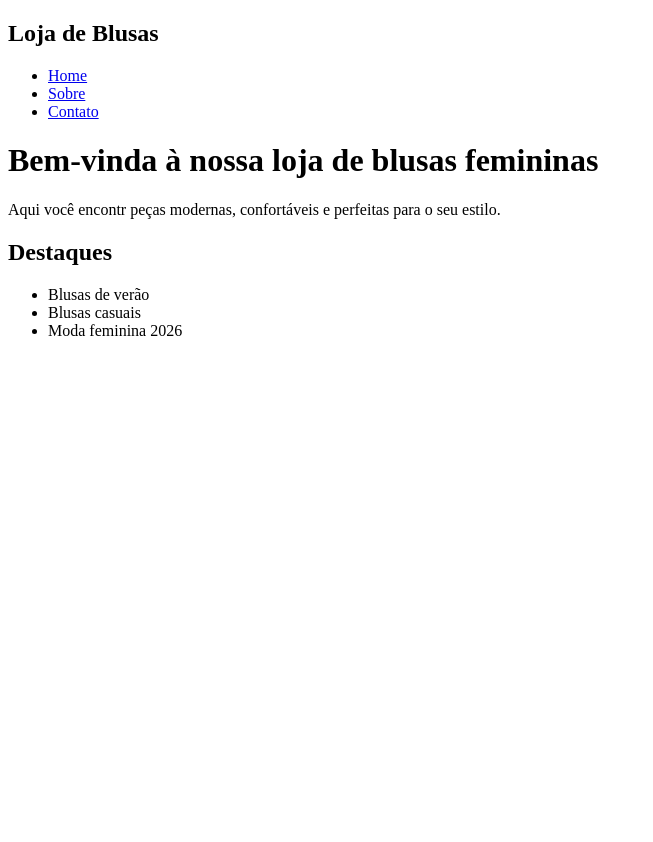
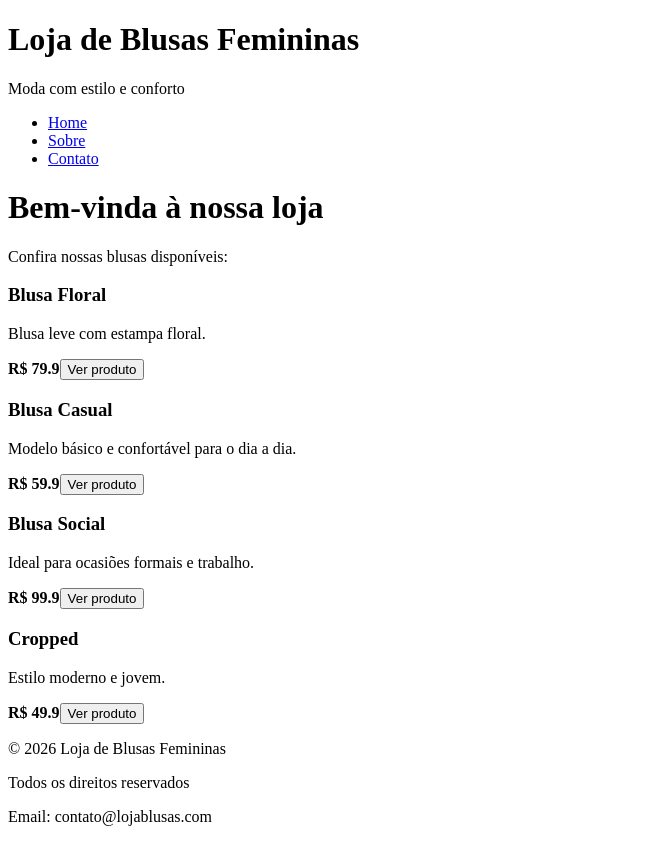
Before and after one commit to GianWarmling/projetoEstudoReact, a React (Vite) app in the folder projetoEstudo/: page / in a window 1280 px wide. Shown: the whole page, without its empty margins (0-653 px from the left). Before the commit the page ends 800 px from the top, so only its background shows below. Built offline with nearby package versions, Linux system fonts and the light colour scheme.

Commit message:
Subindo novas criações e atualizações

```diff
--- a/projetoEstudo/src/App.jsx
+++ b/projetoEstudo/src/App.jsx
@@ -1,19 +1,25 @@
 import { Route, Routes } from "react-router-dom"
+import Header from "./components/Header"
+import Footer from "./components/Footer"
 import Navbar from './components/Navbar'
 import Home from "./pages/Home"
 import Sobre from "./pages/Sobre"
 import Contato from "./pages/Contato"
+import Product from "./pages/Product"
 
 function App() {
   return (
     <div>
-      <Navbar />
-
-      <Routes>
-        <Route path="/" element={<Home />} />
-        <Route path="/sobre" element={<Sobre />} />
-        <Route path="/contato" element={<Contato />} />
-      </Routes>
+      <Header />
+      <main>
+        <Routes>
+          <Route path="/" element={<Home />} />
+          <Route path="/sobre" element={<Sobre />} />
+          <Route path="/contato" element={<Contato />} />
+          <Route path="/produto/:id" element={<Product />}/>
+        </Routes>
+      </main>
+      <Footer />
     </div>
   )
 }
--- /dev/null
+++ b/projetoEstudo/src/components/Footer.jsx
@@ -0,0 +1,15 @@
+function Footer() {
+    return (
+        <footer>
+            <div>
+                <p>© 2026 Loja de Blusas Femininas</p>
+                <p>Todos os direitos reservados</p>
+            </div>
+            <div>
+                <p>Email: contato@lojablusas.com</p>
+            </div>
+        </footer>
+     );
+}
+
+export default Footer;
--- /dev/null
+++ b/projetoEstudo/src/components/Header.jsx
@@ -0,0 +1,16 @@
+import Navbar from "./Navbar";
+
+function Header() {
+    return (
+        <header>
+            <div>
+                <h1>Loja de Blusas Femininas</h1>
+                <p>Moda com estilo e conforto</p>
+            </div>
+
+            <Navbar />
+        </header>
+     );
+}
+
+export default Header;
--- a/projetoEstudo/src/components/Navbar.jsx
+++ b/projetoEstudo/src/components/Navbar.jsx
@@ -3,8 +3,6 @@ import { Link } from "react-router-dom";
 function Navbar() {
     return (
         <nav>
-            <h2>Loja de Blusas</h2>
-
             <ul>
                 <li>
                     <Link to="/">Home</Link>
--- /dev/null
+++ b/projetoEstudo/src/components/ProductCard.jsx
@@ -0,0 +1,19 @@
+import { Link } from "react-router-dom";
+
+function ProductCard({ product }) {
+    return (
+        <div>
+            <h3>{product.name}</h3>
+
+            <p>{product.description}</p>
+
+            <strong>R$ {product.price}</strong>
+
+            <Link to={`/produto/${product.id}`}>
+                <button>Ver produto</button>
+            </Link>
+        </div>
+     );
+}
+
+export default ProductCard;
--- /dev/null
+++ b/projetoEstudo/src/data/products.jsx
@@ -0,0 +1,28 @@
+const products = [
+    {
+        id: 1,
+        name: 'Blusa Floral',
+        price: 79.90,
+        description: 'Blusa leve com estampa floral.',
+    },
+    {
+    id: 2,
+    name: 'Blusa Casual',
+    price: 59.90,
+    description: 'Modelo básico e confortável para o dia a dia.',
+  },
+  {
+    id: 3,
+    name: 'Blusa Social',
+    price: 99.90,
+    description: 'Ideal para ocasiões formais e trabalho.',
+  },
+  {
+    id: 4,
+    name: 'Cropped',
+    price: 49.90,
+    description: 'Estilo moderno e jovem.',
+  },
+]
+
+export default products;
--- a/projetoEstudo/src/pages/Home.jsx
+++ b/projetoEstudo/src/pages/Home.jsx
@@ -1,18 +1,17 @@
+import ProductCard from "../components/ProductCard";
+import products from "../data/products";
+
 function Home() {
     return (
         <div>
-            <h1>Bem-vinda à nossa loja de blusas femininas</h1>
+            <h1>Bem-vinda à nossa loja</h1>
 
-            <p>Aqui você encontr peças modernas, confortáveis e perfeitas para o seu estilo.</p>
+            <p>Confira nossas blusas disponíveis:</p>
 
             <section>
-                <h2>Destaques</h2>
-
-                <ul>
-                    <li>Blusas de verão</li>
-                    <li>Blusas casuais</li>
-                    <li>Moda feminina 2026</li>
-                </ul>
+                {products.map((product) => (
+                    <ProductCard key={product.id} product={product}/>
+                ))}
             </section>
         </div>
      );
--- /dev/null
+++ b/projetoEstudo/src/pages/Product.jsx
@@ -0,0 +1,21 @@
+import {useParams} from 'react-router-dom'
+
+function Product() {
+    const {id} = useParams()
+
+    const product = products.find((p) => p.id === Number(id))
+
+    if(!product) {
+        return <p>Produto não encontrado</p>
+    }
+
+    return (
+        <div>
+            <h1>{product.nome}</h1>
+            <p>{product.description}</p>
+            <strong>R$ {product.price}</strong>
+        </div>
+     );
+}
+
+export default Product;
```
